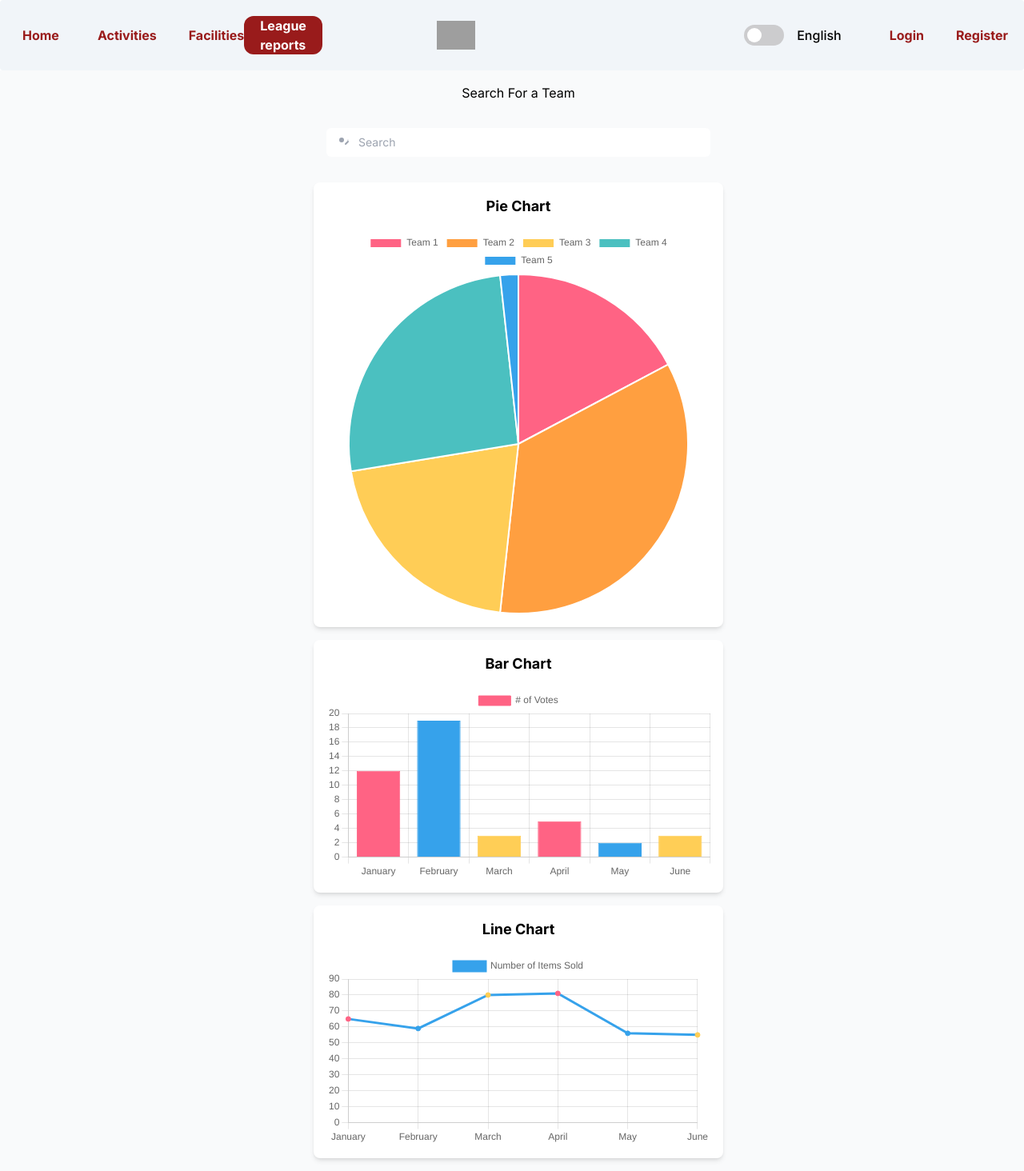
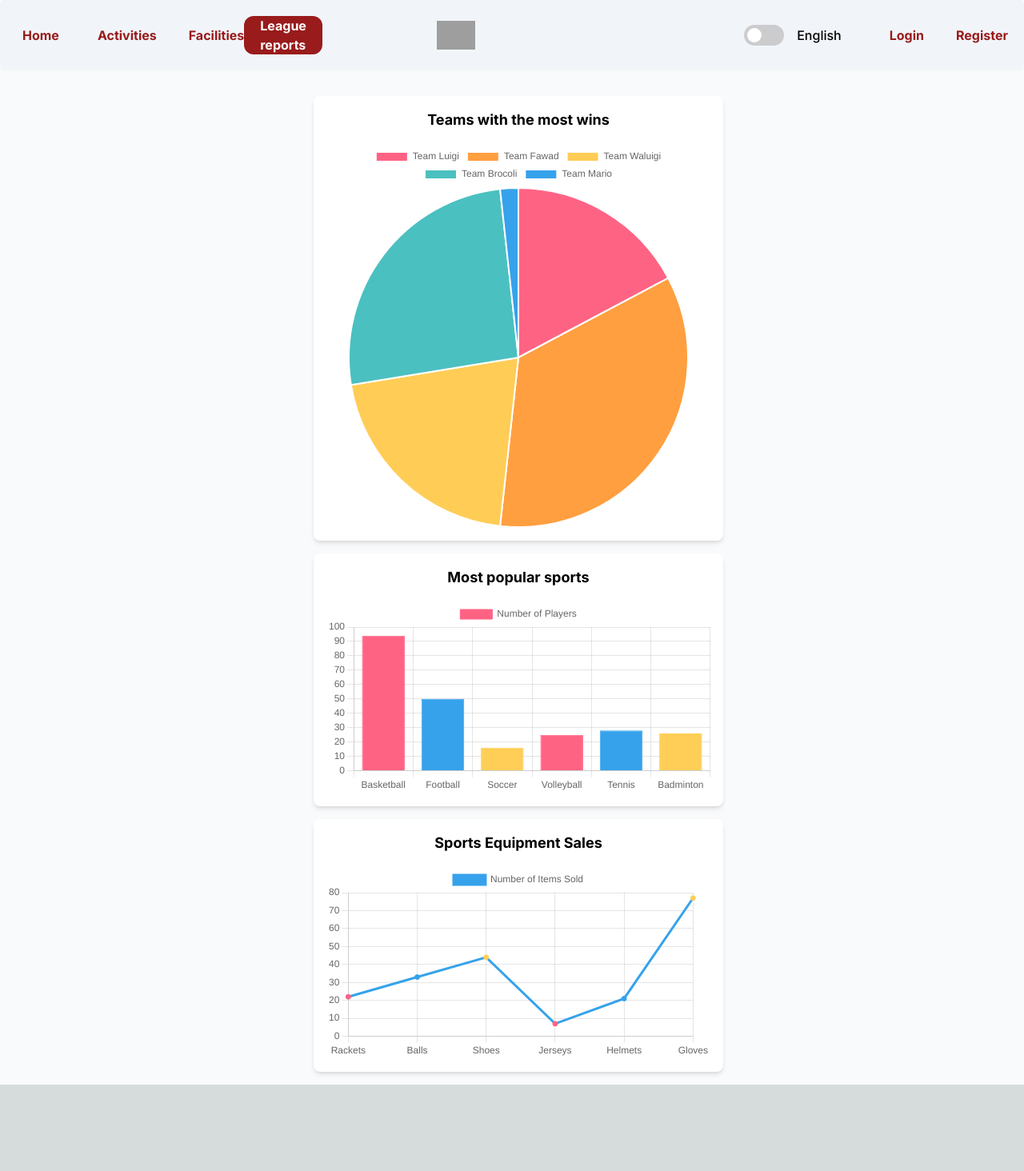
Before and after one commit to SEG3125-A/group-41, a Next.js app in the folder lab8/geegeesport/: page /league-reports in a window 1280 px wide. Shown: the whole page at 80% size. After the commit the page ends 1356 px from the top, so only its background shows below. Built offline with nearby package versions, Linux system fonts and the light colour scheme; grey boxes are pictures that could not be loaded.

Commit message:
Updating league reports

```diff
--- a/lab8/geegeesport/src/app/league-reports/page.js
+++ b/lab8/geegeesport/src/app/league-reports/page.js
@@ -28,9 +28,9 @@ export default function Home() {
           <div>
             <div className="bg-gray-50 text-black  pt-4 pl-4">
               {/* Search bar */}
-              <p className="text-center">Search For a Team</p>
+              {/* <p className="text-center">Search For a Team</p> */}
                 {/* Search bar container */}
-                <div className="max-w-lg mx-auto p-4"> {/* Add horizontal padding if necessary */}
+                {/* <div className="max-w-lg mx-auto p-4">
                   <div className="mt-4 relative">
                     <div className="absolute inset-y-0 left-0 pl-3 flex items-center pointer-events-none">
                       <svg
@@ -55,27 +55,27 @@ export default function Home() {
                       type="search"
                     />
                   </div>
-                </div>
+                </div> */}
 
                 {/* Adding the charts */}
-                <div className="flex flex-col justify-center items-center space-y-4 py-4"> {/* Add vertical padding and space between items */}
-                  <div className="w-full max-w-lg"> {/* Constrain the width of the PieChart and center it */}
+                <div className="flex flex-col justify-center items-center space-y-4 py-4">
+                  <div className="w-full max-w-lg">
                     <div className="bg-white p-4 rounded-lg shadow-md flex flex-col items-center">
-                      <h2 className="text-center text-lg font-bold mb-4">Pie Chart</h2> {/* Add bottom margin for spacing */}
+                      <h2 className="text-center text-lg font-bold mb-4">Teams with the most wins</h2>
                       <PieChart options={options}></PieChart>
                     </div>
                   </div>
 
-                  <div className="w-full max-w-lg"> {/* Constrain the width of the BarChart and center it */}
+                  <div className="w-full max-w-lg">
                     <div className="bg-white p-4 rounded-lg shadow-md">
-                      <h2 className="text-center text-lg font-bold mb-4">Bar Chart</h2> {/* Add bottom margin for spacing */}
+                      <h2 className="text-center text-lg font-bold mb-4">Most popular sports</h2>
                       <BarChart></BarChart>
                     </div>
                   </div>
 
-                  <div className="w-full max-w-lg"> {/* Constrain the width of the LineChart and center it */}
+                  <div className="w-full max-w-lg">
                     <div className="bg-white p-4 rounded-lg shadow-md">
-                      <h2 className="text-center text-lg font-bold mb-4">Line Chart</h2> {/* Add bottom margin for spacing */}
+                      <h2 className="text-center text-lg font-bold mb-4">Sports Equipment Sales</h2>
                       <LineChart></LineChart>
                     </div>
                   </div>
--- a/lab8/geegeesport/src/components/barChart.js
+++ b/lab8/geegeesport/src/components/barChart.js
@@ -1,6 +1,7 @@
 "use client"
 import { Bar } from 'react-chartjs-2';
 import { Chart as ChartJS, CategoryScale, LinearScale, BarElement, LineElement, PointElement, ArcElement, Tooltip, Legend } from 'chart.js';
+import Utils from '../components/utils.js';
 
 ChartJS.register(
     CategoryScale,
@@ -13,12 +14,15 @@ ChartJS.register(
     Legend
 );
 const BarChart = () => {
+  const DATA_COUNT = 6;
+  const NUMBER_CFG = {count: DATA_COUNT, min: 0, max: 100};
+
   const data = {
-    labels: ['January', 'February', 'March', 'April', 'May', 'June'],
+    labels: ['Basketball', 'Football', 'Soccer', 'Volleyball', 'Tennis', 'Badminton'],
     datasets: [
       {
-        label: '# of Votes',
-        data: [12, 19, 3, 5, 2, 3],
+        label: 'Number of Players',
+        data: Utils.numbers(NUMBER_CFG),
         backgroundColor: [
           '#FF6384',
           '#36A2EB',
--- a/lab8/geegeesport/src/components/lineChart.js
+++ b/lab8/geegeesport/src/components/lineChart.js
@@ -1,6 +1,7 @@
 "use client"
 import { Line } from 'react-chartjs-2';
 import { Chart as ChartJS, CategoryScale, LinearScale, BarElement, LineElement, PointElement, ArcElement, Tooltip, Legend } from 'chart.js';
+import Utils from '../components/utils.js';
 
 ChartJS.register(
     CategoryScale,
@@ -14,12 +15,15 @@ ChartJS.register(
 );
 
 const LineChart = () => {
+  const DATA_COUNT = 6;
+  const NUMBER_CFG = {count: DATA_COUNT, min: 0, max: 100};
+  // Sports Equipment Sales
   const data = {
-    labels: ['January', 'February', 'March', 'April', 'May', 'June'],
+    labels: ['Rackets', 'Balls', 'Shoes', 'Jerseys', 'Helmets', 'Gloves'], // Add your labels here
     datasets: [
       {
         label: 'Number of Items Sold',
-        data: [65, 59, 80, 81, 56, 55],
+        data: Utils.numbers(NUMBER_CFG),
         fill: false,
         borderColor: '#36A2EB', // Use one of the colors for the line
         backgroundColor: '#36A2EB', // Use the same color for the points
--- a/lab8/geegeesport/src/components/pieChart.js
+++ b/lab8/geegeesport/src/components/pieChart.js
@@ -24,7 +24,7 @@ const PieChart = () => {
   const NUMBER_CFG = {count: DATA_COUNT, min: 0, max: 100};
 
   const data = {
-    labels: ['Team 1', 'Team 2', 'Team 3', 'Team 4', 'Team 5'],
+    labels: ["Team Luigi", "Team Fawad", "Team Waluigi", "Team Brocoli", "Team Mario"],
     datasets: [
       {
         label: 'Dataset 1',
```
